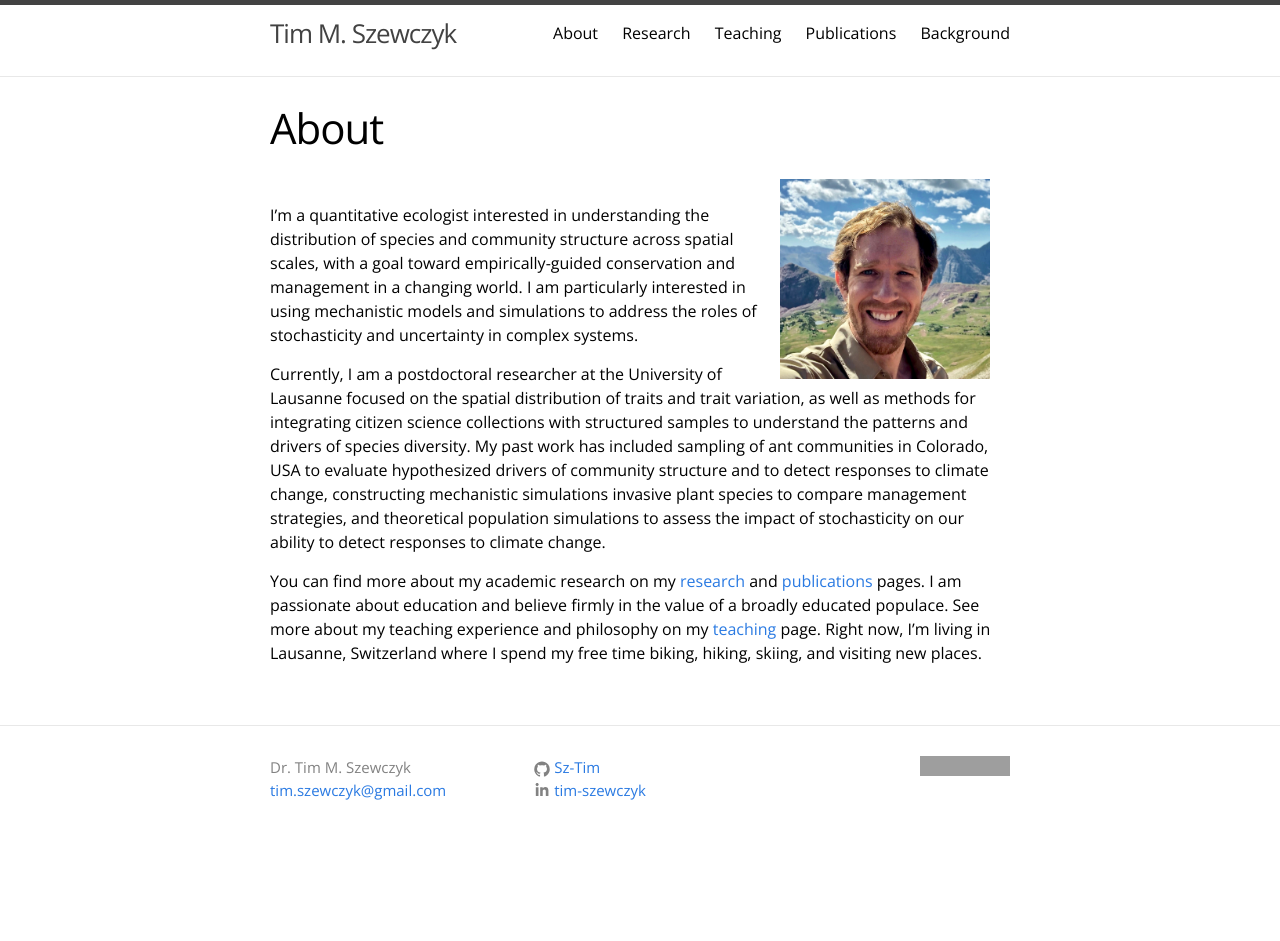
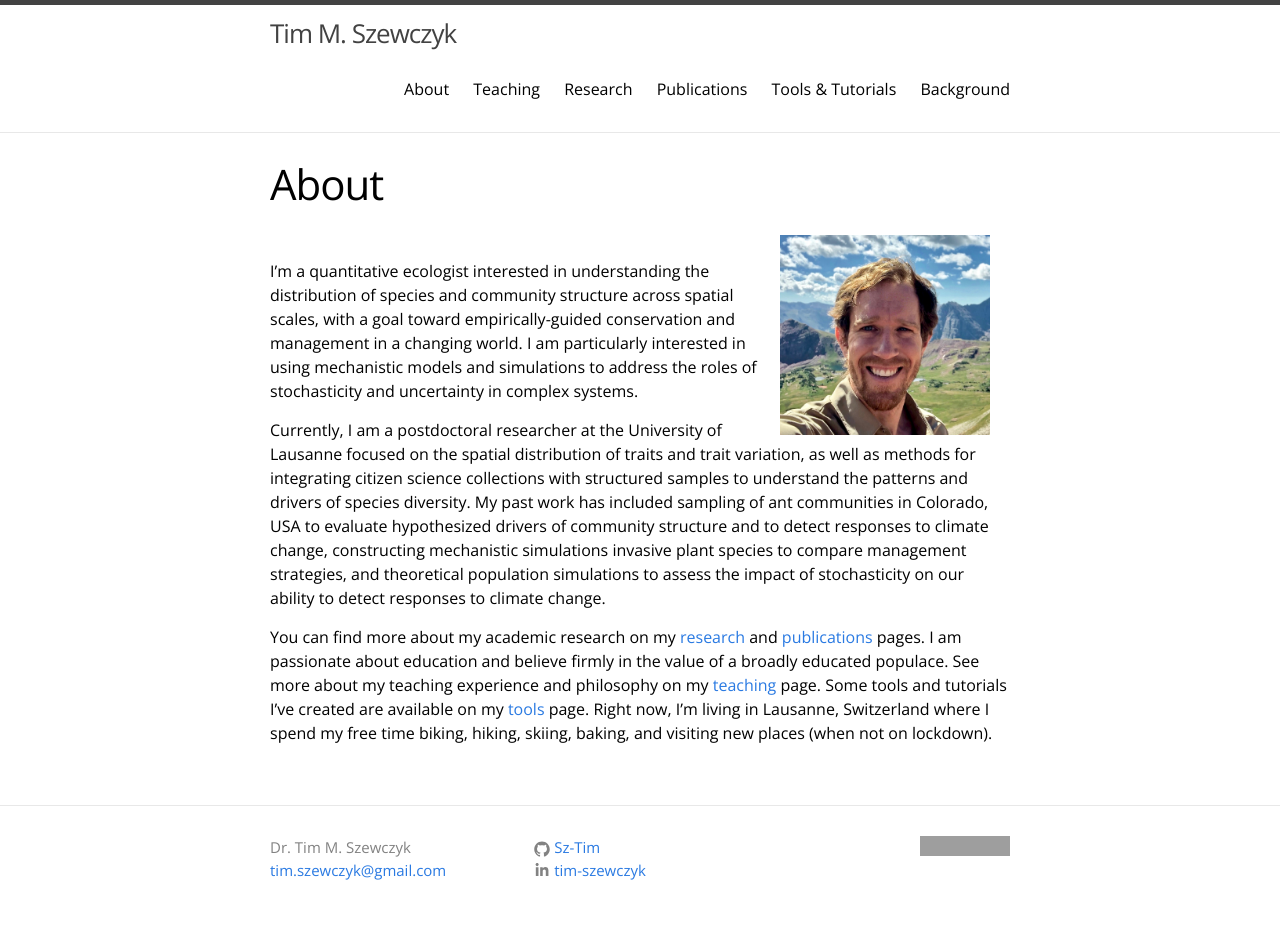
Before and after one commit to Sz-Tim/Sz-Tim.github.io, a Jekyll site: the page built from about.md, in a window 1280 px wide. Built offline with Jekyll 4.4.1, drawn with Linux system fonts in a browser that asks for light colours; before the commit the page ends 900 px from its top, so only the background shows below that; grey boxes are pictures that could not be loaded.

Commit message:
separated out Tools page

```diff
--- a/about.md
+++ b/about.md
@@ -10,4 +10,4 @@ I'm a quantitative ecologist interested in understanding the distribution of spe
 
 Currently, I am a postdoctoral researcher at the University of Lausanne focused on the spatial distribution of traits and trait variation, as well as methods for integrating citizen science collections with structured samples to understand the patterns and drivers of species diversity. My past work has included sampling of ant communities in Colorado, USA to evaluate hypothesized drivers of community structure and to detect responses to climate change, constructing mechanistic simulations invasive plant species to compare management strategies, and theoretical population simulations to assess the impact of stochasticity on our ability to detect responses to climate change.
 
-You can find more about my academic research on my [research](research.md) and [publications](publications.md) pages. I am passionate about education and believe firmly in the value of a broadly educated populace. See more about my teaching experience and philosophy on my [teaching](teaching.md) page. Right now, I'm living in Lausanne, Switzerland where I spend my free time biking, hiking, skiing, and visiting new places.
+You can find more about my academic research on my [research](research.md) and [publications](publications.md) pages. I am passionate about education and believe firmly in the value of a broadly educated populace. See more about my teaching experience and philosophy on my [teaching](teaching.md) page. Some tools and tutorials I've created are available on my [tools](tools.md) page. Right now, I'm living in Lausanne, Switzerland where I spend my free time biking, hiking, skiing, baking, and visiting new places (when not on lockdown).
```
Also changed, not shown: background.md (+1 -1 lines), research.md (+1 -1 lines), teaching.md (+1 -1 lines), tools.md (added, +17 -0 lines).
